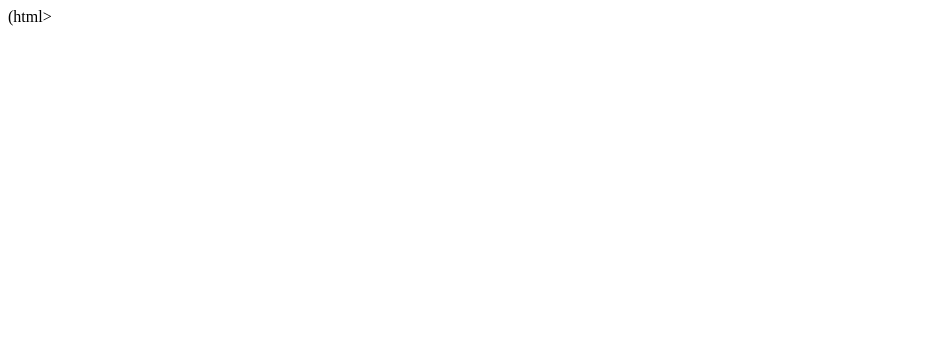
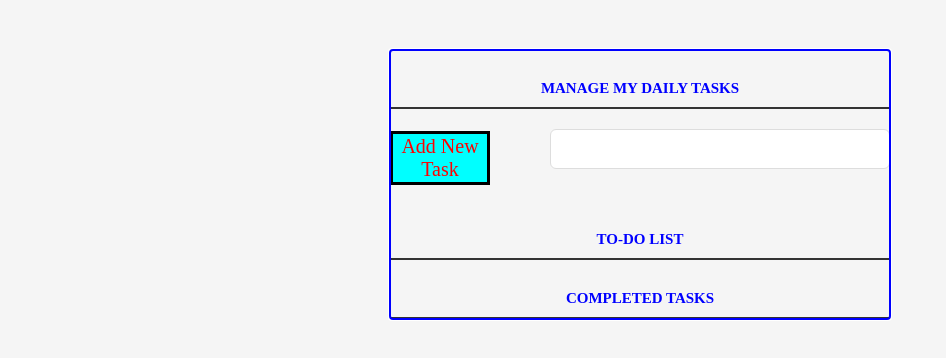
Before and after one commit to sundeepky786/sundeepky, a plain HTML site: page index.html in a window 1280 px wide. Shown: the whole page, without its empty margins (0-946 px from the left). Drawn offline with Linux system fonts and the light colour scheme.

Commit message:
Update index.html

```diff
--- a/index.html
+++ b/index.html
@@ -1 +1,28 @@
-(html> </html>
+<!DOCTYPE html>
+<html>
+<head>
+    <title>My Daily Task Tracker</title>
+    <link rel="stylesheet" href="styles.css" type="text/css" media="screen" charset="utf-8">
+</head>
+
+<body>
+    <div class="container">
+        <p>
+            <label for="new-task" class="middle">Manage my Daily Tasks</label>
+            <input id="new-task" type="text">
+            <button>Add New Task</button>
+        </p>
+
+        <h3 class="middle">To-do list</h3>
+        <ul id="incomplete-tasks"> </ul>
+
+        <h3 class="middle">Completed Tasks</h3>
+        <ul id="completed-tasks"></ul>
+
+    </div>
+
+    <script type="text/javascript" src="mylist.js"></script>
+
+</body>
+
+</html>
```
